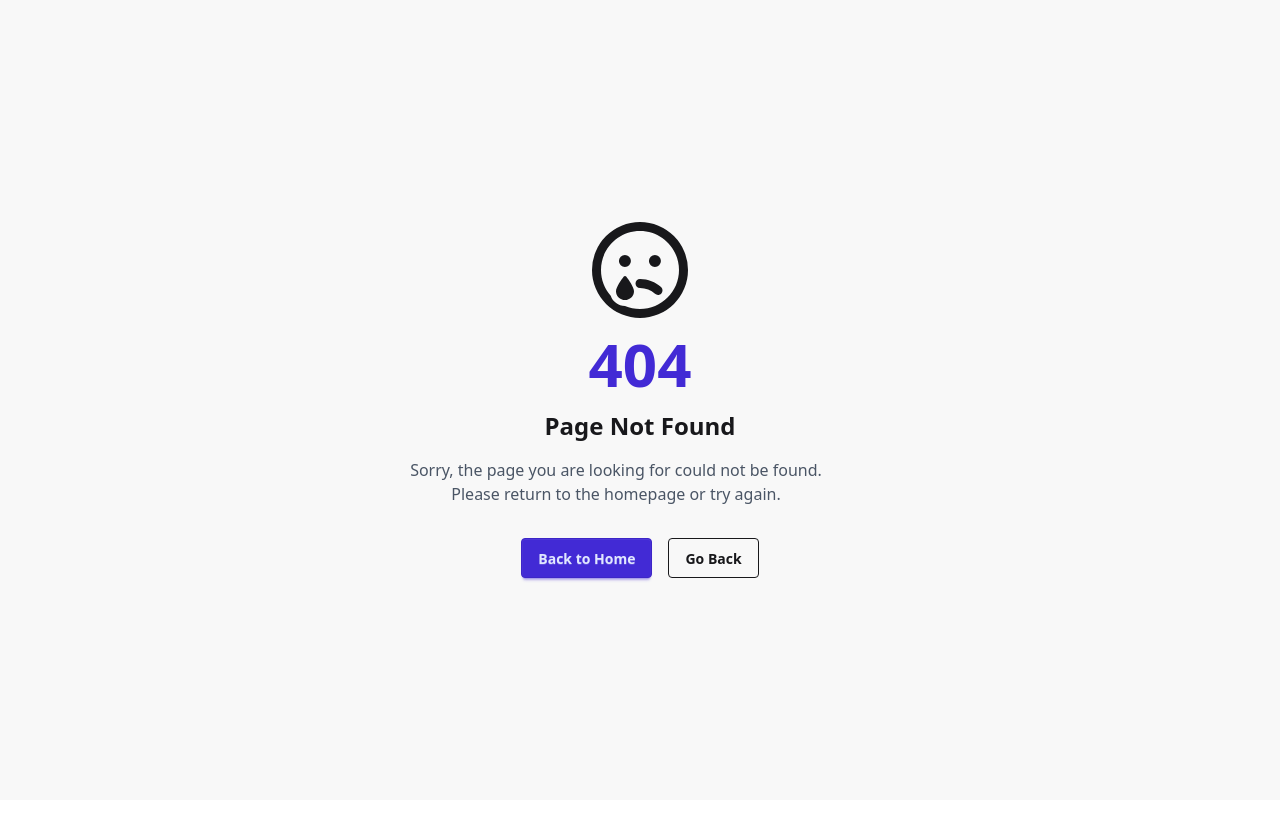
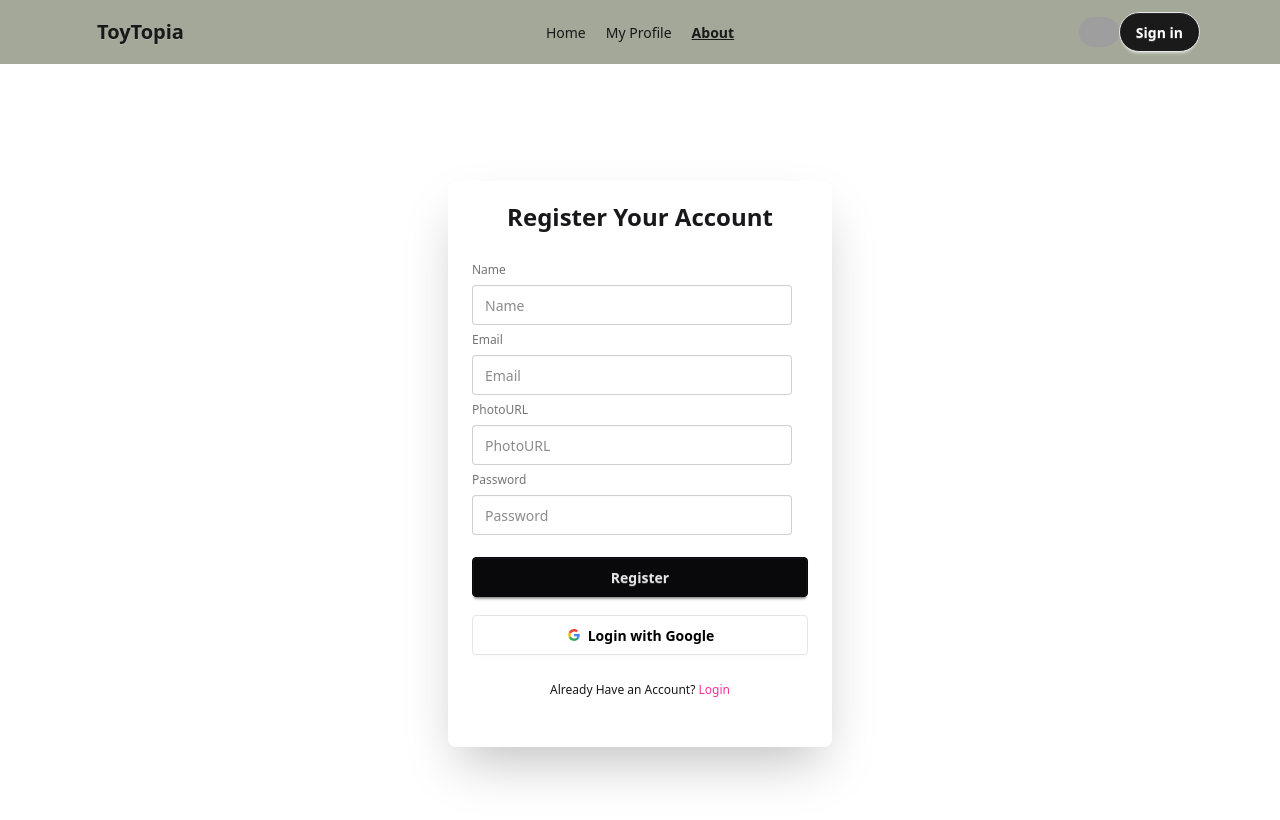
Before and after one commit to ashrafulislam65/toy-topia-website, a React (Vite) app: page /auth/register in a window 1280 px wide. Before the commit this address had no page. Shown: the top 820 px of the page. Built offline with nearby package versions, Linux system fonts and the light colour scheme; grey boxes are pictures that could not be loaded.

Commit message:
Login and Register page design done with togoling

```diff
--- a/public/popular-toys.json
+++ b/public/popular-toys.json
@@ -1,74 +1,74 @@
 [
   {
     "toyId": 1,
-    "toyName": "LEGO Star Wars X-Wing Fighter",
-    "sellerName": "Brick Galaxy",
-    "sellerEmail": "info@brickgalaxy.com",
-    "price": 99.99,
-    "rating": 4.9,
-    "availableQuantity": 45,
-    "description": "Build the legendary Star Wars X-Wing Fighter with movable wings and detailed design — perfect for collectors and kids alike.",
+    "toyName": "Lego Classic Bricks",
+    "sellerName": "Toys R Us Local",
+    "sellerEmail": "contact@toysruslocal.com",
+    "price": 49.99,
+    "rating": 4.7,
+    "availableQuantity": 75,
+    "description": "A timeless set of colorful Lego bricks that encourages creativity and problem-solving. Kids can build anything they imagine, from houses to vehicles.",
     "pictureURL": "https://i.ibb.co.com/HT8GHbk5/lego-classic-bricks.jpg",
     "subCategory": "Building Blocks"
   },
   {
     "toyId": 2,
-    "toyName": "Hot Wheels Super Ultimate Garage",
-    "sellerName": "SpeedMax Toys",
-    "sellerEmail": "sales@speedmaxtoys.com",
+    "toyName": "Barbie Dreamhouse",
+    "sellerName": "FunWorld Toys",
+    "sellerEmail": "info@funworldtoys.com",
     "price": 129.99,
     "rating": 4.8,
-    "availableQuantity": 30,
-    "description": "The biggest Hot Wheels garage ever built! Store over 100 cars and race them down multiple tracks for nonstop action.",
+    "availableQuantity": 40,
+    "description": "A luxurious Barbie Dreamhouse with lights, sounds, and multiple play areas for hours of fun.",
+    "pictureURL": "https://i.ibb.co.com/Xk7chkK7/Barbie-Dreamhouse-Copy.jpg",
+    "subCategory": "Dolls & Accessories"
+  },
+  {
+    "toyId": 3,
+    "toyName": "Hot Wheels Mega Track Set",
+    "sellerName": "Speedy Toys",
+    "sellerEmail": "sales@speedytoys.com",
+    "price": 59.99,
+    "rating": 4.6,
+    "availableQuantity": 120,
+    "description": "Race your cars through loops and jumps in this thrilling Hot Wheels mega track set.",
     "pictureURL": "https://i.ibb.co.com/rRQM8Qrs/Hot-Wheels-Mega-Track-Set.jpg",
     "subCategory": "Vehicles"
   },
   {
-    "toyId": 3,
-    "toyName": "Barbie Dream Camper",
-    "sellerName": "DollWorld",
-    "sellerEmail": "hello@dollworld.com",
-    "price": 89.99,
-    "rating": 4.7,
-    "availableQuantity": 50,
-    "description": "Adventure awaits with the Barbie Dream Camper, featuring rolling wheels, a kitchen, and a rooftop sleeping area.",
-    "pictureURL": "https://i.ibb.co.com/Xk7chkK7/Barbie-Dreamhouse-Copy.jpg",
-    "subCategory": "Dolls & Accessories"
-  },
-  {
     "toyId": 4,
-    "toyName": "NERF Ultra One Blaster",
-    "sellerName": "Action Zone",
-    "sellerEmail": "support@actionzone.com",
-    "price": 64.99,
-    "rating": 4.6,
-    "availableQuantity": 70,
-    "description": "Experience extreme distance and accuracy with the NERF Ultra One motorized blaster that fires up to 120 feet.",
+    "toyName": "NERF Elite Blaster",
+    "sellerName": "PlayZone",
+    "sellerEmail": "support@playzone.com",
+    "price": 34.99,
+    "rating": 4.5,
+    "availableQuantity": 90,
+    "description": "Take aim with this powerful NERF Elite Blaster featuring long-range accuracy and quick reload.",
     "pictureURL": "https://i.ibb.co.com/3md5xhvJ/NERF-Elite-Blaster.jpg",
     "subCategory": "Action & Adventure"
   },
   {
     "toyId": 5,
-    "toyName": "Fisher-Price Laugh & Learn Smart Stages Puppy",
-    "sellerName": "BabyJoy",
-    "sellerEmail": "contact@babyjoy.com",
-    "price": 29.99,
+    "toyName": "Rubik’s Cube 3x3",
+    "sellerName": "Puzzle Planet",
+    "sellerEmail": "hello@puzzleplanet.com",
+    "price": 9.99,
     "rating": 4.9,
-    "availableQuantity": 100,
-    "description": "An adorable plush puppy that teaches letters, numbers, and songs with Smart Stages technology that grows with your child.",
-    "pictureURL": "https://i.ibb.co.com/ZPfcp8W/Teddy-Bear-Plush.jpg",
-    "subCategory": "Educational"
+    "availableQuantity": 200,
+    "description": "A classic 3x3 Rubik’s Cube to challenge your mind and improve problem-solving skills.",
+    "pictureURL": "https://i.ibb.co.com/zTF08hcH/Rubik-s-Cube-3x3.jpg",
+    "subCategory": "Puzzles"
   },
   {
     "toyId": 6,
-    "toyName": "Funko Pop! Marvel Spider-Man",
-    "sellerName": "Collector’s Den",
-    "sellerEmail": "shop@collectorsden.com",
-    "price": 14.99,
+    "toyName": "UNO Card Game",
+    "sellerName": "Board Game Hub",
+    "sellerEmail": "contact@boardgamehub.com",
+    "price": 7.99,
     "rating": 4.8,
-    "availableQuantity": 150,
-    "description": "A collectible Spider-Man Funko Pop! vinyl figure that’s a must-have for any Marvel fan.",
-    "pictureURL": "https://i.ibb.co.com/zH55WRf5/Dinosaur-Figurine-Set.jpg",
-    "subCategory": "Action Figures"
+    "availableQuantity": 300,
+    "description": "Classic UNO card game with colorful cards and simple rules for family fun.",
+    "pictureURL": "https://i.ibb.co.com/ZpwSy8ZL/UNO-Card-Game.jpg",
+    "subCategory": "Board Games"
   }
 ]
--- a/src/components/Navbar.jsx
+++ b/src/components/Navbar.jsx
@@ -1,5 +1,5 @@
 import React from 'react';
-import { NavLink } from 'react-router';
+import { Link, NavLink } from 'react-router';
 const links = <>
     <NavLink className="" to="/">Home</NavLink>
     <NavLink className="" to="/profile">My Profile</NavLink>
@@ -36,7 +36,8 @@ const Navbar = () => {
                             alt="Tailwind CSS Navbar component"
                             src="https://img.daisyui.com/images/stock/photo-1534528741775-53994a69daeb.webp" />
                     </div>
-                    <a className="btn bg-[#1a1a1a] text-[white] rounded-4xl">Sign in</a>
+                    <Link to="/auth/login"><button className='btn bg-[#1a1a1a] text-[white] rounded-4xl'>Sign in</button></Link>
+
                 </div>
             </div>
         </div>
--- /dev/null
+++ b/src/layouts/AuthLayout.jsx
@@ -0,0 +1,18 @@
+import React from 'react';
+import Navbar from '../components/Navbar';
+import { Outlet } from 'react-router';
+
+const AuthLayout = () => {
+    return (
+        <div>
+            <header>
+                <Navbar></Navbar>
+            </header>
+            <main className='md:px-20'>
+                <Outlet></Outlet>
+            </main>
+        </div>
+    );
+};
+
+export default AuthLayout;
--- /dev/null
+++ b/src/layouts/Login.jsx
@@ -0,0 +1,31 @@
+import React from 'react';
+import { Link } from 'react-router';
+
+const Login = () => {
+    return (
+        <div className='flex justify-center min-h-screen items-center'>
+            <div className="card bg-base-100 w-full max-w-sm shrink-0 shadow-2xl py-5">
+                <h3 className='text-2xl font-bold text-center'>Login Your Account</h3>
+                <div className="card-body">
+                    <fieldset className="fieldset">
+                        <label className="label">Email</label>
+                        <input type="email" className="input" placeholder="Email" />
+                        <label className="label">Password</label>
+                        <input type="password" className="input" placeholder="Password" />
+                        <div><a className="link link-hover">Forgot password?</a></div>
+
+                        <button className="btn btn-neutral mt-4">Login</button>
+                        <button className="btn mt-3 bg-white text-black border-[#e5e5e5]">
+                            <svg aria-label="Google logo" width="16" height="16" xmlns="http://www.w3.org/2000/svg" viewBox="0 0 512 512"><g><path d="m0 0H512V512H0" fill="#fff"></path><path fill="#34a853" d="M153 292c30 82 118 95 171 60h62v48A192 192 0 0190 341"></path><path fill="#4285f4" d="m386 400a140 175 0 0053-179H260v74h102q-7 37-38 57"></path><path fill="#fbbc02" d="m90 341a208 200 0 010-171l63 49q-12 37 0 73"></path><path fill="#ea4335" d="m153 219c22-69 116-109 179-50l55-54c-78-75-230-72-297 55"></path></g></svg>
+                            Login with Google
+                        </button>
+
+                        <p className='text-center pt-5'>Don't Have an Account? <Link className='text-secondary' to="/auth/register">Register</Link></p>
+                    </fieldset>
+                </div>
+            </div>
+        </div>
+    );
+};
+
+export default Login;
--- /dev/null
+++ b/src/layouts/Register.jsx
@@ -0,0 +1,35 @@
+import React from 'react';
+import { Link } from 'react-router';
+
+const Register = () => {
+    return (
+        <div className='flex justify-center min-h-screen items-center'>
+            <div className="card bg-base-100 w-full max-w-sm shrink-0 shadow-2xl py-5">
+                <h3 className='text-2xl font-bold text-center'>Register Your Account</h3>
+                <div className="card-body">
+                    <fieldset className="fieldset">
+                        <label className="label">Name</label>
+                        <input type="text" className="input" placeholder="Name" />
+                        <label className="label">Email</label>
+                        <input type="email" className="input" placeholder="Email" />
+                        <label className="label">PhotoURL</label>
+                        <input type="text" className="input" placeholder="PhotoURL" />
+                        <label className="label">Password</label>
+                        <input type="password" className="input" placeholder="Password" />
+
+
+                        <button className="btn btn-neutral mt-4">Register</button>
+                        <button className="btn mt-3 bg-white text-black border-[#e5e5e5]">
+                            <svg aria-label="Google logo" width="16" height="16" xmlns="http://www.w3.org/2000/svg" viewBox="0 0 512 512"><g><path d="m0 0H512V512H0" fill="#fff"></path><path fill="#34a853" d="M153 292c30 82 118 95 171 60h62v48A192 192 0 0190 341"></path><path fill="#4285f4" d="m386 400a140 175 0 0053-179H260v74h102q-7 37-38 57"></path><path fill="#fbbc02" d="m90 341a208 200 0 010-171l63 49q-12 37 0 73"></path><path fill="#ea4335" d="m153 219c22-69 116-109 179-50l55-54c-78-75-230-72-297 55"></path></g></svg>
+                            Login with Google
+                        </button>
+
+                        <p className='text-center pt-5'>Already Have an Account? <Link className='text-secondary' to="/auth/login">Login</Link></p>
+                    </fieldset>
+                </div>
+            </div>
+        </div>
+    );
+};
+
+export default Register;
```
Also changed, not shown: src/routes/router.jsx (+15 -1 lines).
